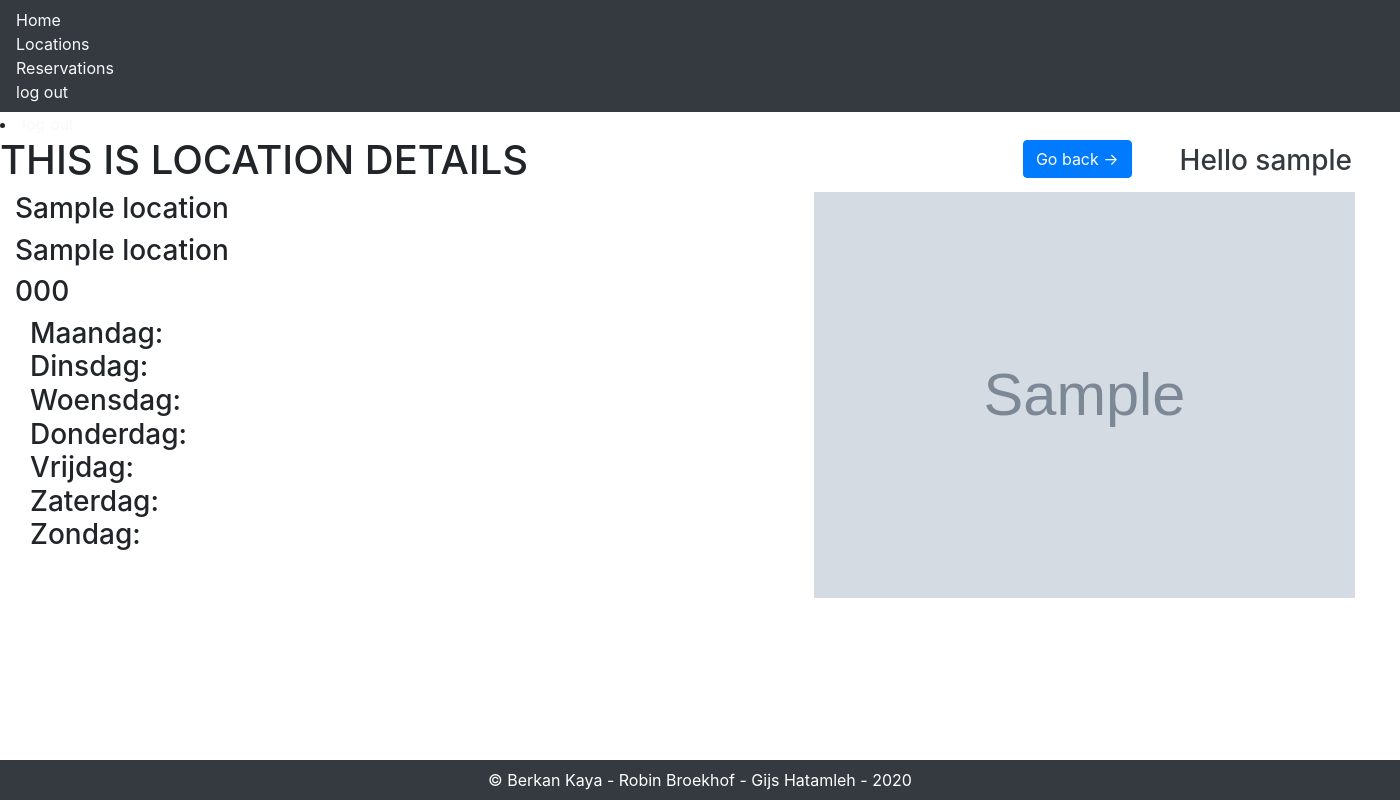
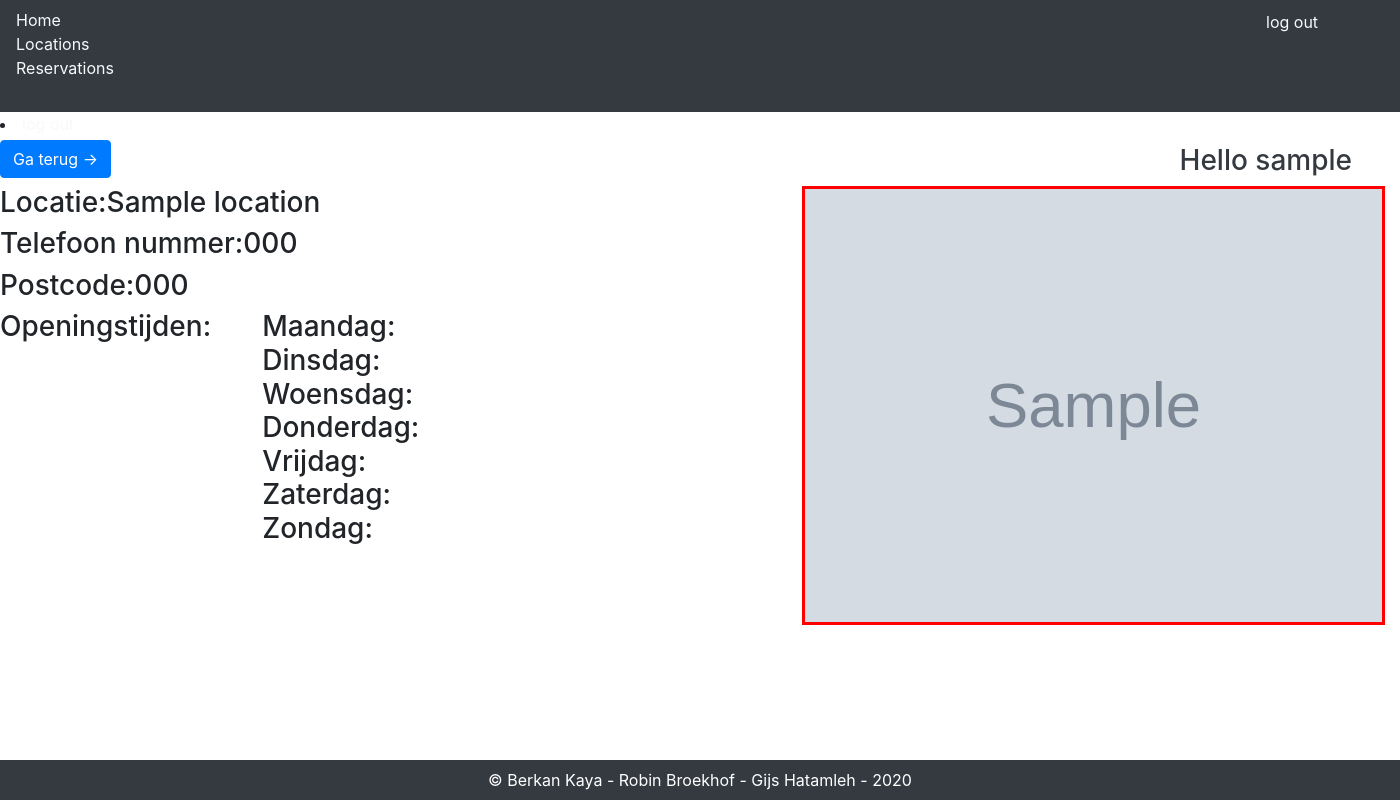
Before and after one commit to GijsHt/Bowling, a PHP site: page /webapp/Location/viewDetails?id=1 in a window 1400 px wide. Run offline with PHP 8.4, Linux system fonts and the light colour scheme; the visitor is signed in with stand-in values (Sample User, id 1); tables that the repository leaves empty hold one stand-in row (values such as "Sample post"); grey boxes marked "Sample" are stand-in pictures; data that the repository does not hold is empty; some libraries are stand-ins or nearby versions.

Commit message:
Location styling test

```diff
--- a/public/css/style.css
+++ b/public/css/style.css
@@ -9,6 +9,9 @@
     left: 600px;
     color: white;
 }
+
+
+
 .details-image{
     border: 3px solid red;
     width:100%;
@@ -23,6 +26,16 @@
     margin:0 auto;
 }
 .card-border{
-    border:3px solid yellow;
+    border:3px solid black;
     background-color: ;
+    margin-bottom: 110px;
 }
+.location-image{
+    height:600px;
+    width: 100%;
+    border-bottom: 3px solid black;
+}
+.location-details-width{
+    width:1400px;
+    margin:0 auto;
+}
--- a/view/location/locationDetails.php
+++ b/view/location/locationDetails.php
@@ -16,8 +16,7 @@
     </div>
 </div>
 <h3 class="text-dark float-right mr-5 mt-2">Hello <?= " ". $loggedInUser?></h3>
-<a href="<?= URL ?>Location/index" class="btn btn-primary float-right mr-5 mt-1">Go back -></a>
-<h1>THIS IS LOCATION DETAILS</h1>
+<a href="<?= URL ?>Location/index" class="btn btn-primary float-left mr-5 mt-1">Ga terug -></a>
 
 <?php
 $result = getSingleLocation();
@@ -25,18 +24,23 @@ $result = getSingleLocation();
 
 
 foreach($result as $location){ ?>
-
+    <div class="location-details-width">
         <div class="row container-fluid details-row">
             <div class="col-7">
-            <h3 > <?=$location['name'] ?> </h3>
-            <h3> <?=$location['city_name'] ?> </h3>
-            <h3> <?=$location['phone_number'] ?> </h3>
+                <h3> Locatie:<?=$location['city_name'] ?> </h3>
+                <h3> Telefoon nummer:<?=$location['phone_number'] ?> </h3>
+                <h3> Postcode:<?=$location['zipcode'] ?> </h3>
 
 
                     <div class="row container-fluid details-row">
+                        <div class="col-4">
+                            <h3> Openingstijden:</h3>
+                        </div>
+
                         <div class="col-3">
                             <h3 class="">Maandag: Dinsdag: Woensdag: Donderdag: Vrijdag: <br> Zaterdag: <br> Zondag:</h3>
                         </div>
+
                         <div class="col-3">
                             <h3 class=""><?=$location['opening_times']?></h3>
                         </div>
@@ -49,7 +53,7 @@ foreach($result as $location){ ?>
             </div>
             <img class="col-5 details-image" src="<?= URL ?>img/<?=$location['image'] ?>"></img>
         </div>
-
+    </div>
 
 
 <?php } ?>
```
Also changed, not shown: view/location/index.php (+2 -5 lines). Lines whose indentation alone changed are shown as unchanged.
